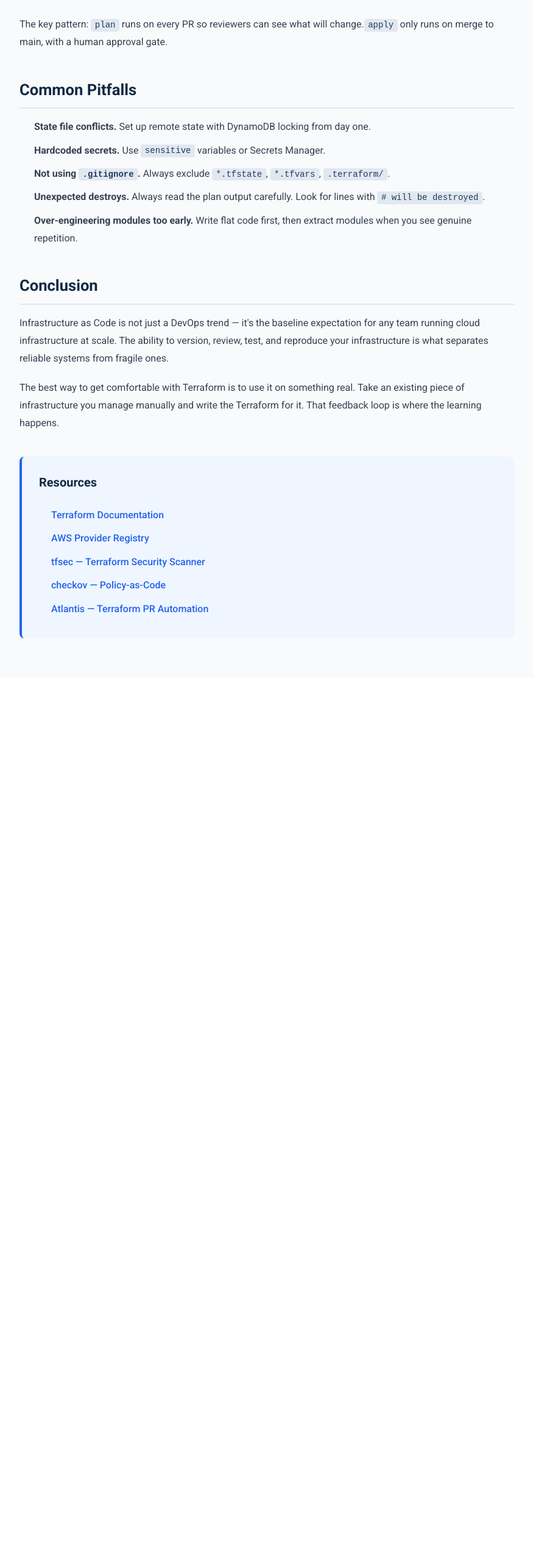
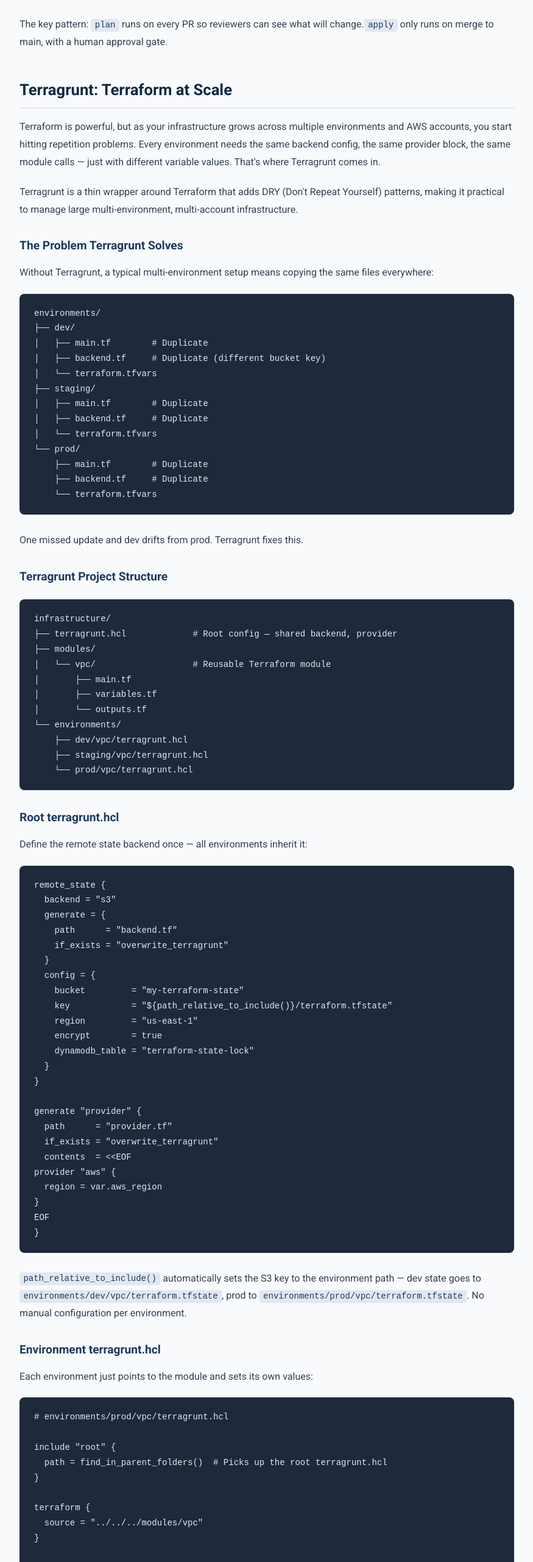
Before and after one commit to bowale01/Adebowale-myportfoliopage-app, a React (Create React App) app: page /blog/iac-terraform-guide in a window 1280 px wide. Shown: the part 8704-11266 px from the top of the page at 61% size, without its empty margins (202-1077 px from the left). Before the commit the page ends 9815 px from the top, so only its background shows below. Built offline with nearby package versions, Linux system fonts and the light colour scheme.

Commit message:
feat: add Terragrunt section to blog post page

```diff
--- a/src/Pages/Home/IaCBlogPost.jsx
+++ b/src/Pages/Home/IaCBlogPost.jsx
@@ -293,6 +293,124 @@ jobs:
             <code>apply</code> only runs on merge to main, with a human approval gate.
           </p>
 
+          <h2>Terragrunt: Terraform at Scale</h2>
+          <p>
+            Terraform is powerful, but as your infrastructure grows across multiple environments and AWS accounts,
+            you start hitting repetition problems. Every environment needs the same backend config, the same provider
+            block, the same module calls — just with different variable values. That's where Terragrunt comes in.
+          </p>
+          <p>
+            Terragrunt is a thin wrapper around Terraform that adds DRY (Don't Repeat Yourself) patterns, making it
+            practical to manage large multi-environment, multi-account infrastructure.
+          </p>
+
+          <h3>The Problem Terragrunt Solves</h3>
+          <p>Without Terragrunt, a typical multi-environment setup means copying the same files everywhere:</p>
+          <pre><code>{`environments/
+├── dev/
+│   ├── main.tf        # Duplicate
+│   ├── backend.tf     # Duplicate (different bucket key)
+│   └── terraform.tfvars
+├── staging/
+│   ├── main.tf        # Duplicate
+│   ├── backend.tf     # Duplicate
+│   └── terraform.tfvars
+└── prod/
+    ├── main.tf        # Duplicate
+    ├── backend.tf     # Duplicate
+    └── terraform.tfvars`}</code></pre>
+          <p>One missed update and dev drifts from prod. Terragrunt fixes this.</p>
+
+          <h3>Terragrunt Project Structure</h3>
+          <pre><code>{`infrastructure/
+├── terragrunt.hcl             # Root config — shared backend, provider
+├── modules/
+│   └── vpc/                   # Reusable Terraform module
+│       ├── main.tf
+│       ├── variables.tf
+│       └── outputs.tf
+└── environments/
+    ├── dev/vpc/terragrunt.hcl
+    ├── staging/vpc/terragrunt.hcl
+    └── prod/vpc/terragrunt.hcl`}</code></pre>
+
+          <h3>Root terragrunt.hcl</h3>
+          <p>Define the remote state backend once — all environments inherit it:</p>
+          <pre><code>{`remote_state {
+  backend = "s3"
+  generate = {
+    path      = "backend.tf"
+    if_exists = "overwrite_terragrunt"
+  }
+  config = {
+    bucket         = "my-terraform-state"
+    key            = "\${path_relative_to_include()}/terraform.tfstate"
+    region         = "us-east-1"
+    encrypt        = true
+    dynamodb_table = "terraform-state-lock"
+  }
+}
+
+generate "provider" {
+  path      = "provider.tf"
+  if_exists = "overwrite_terragrunt"
+  contents  = <<EOF
+provider "aws" {
+  region = var.aws_region
+}
+EOF
+}`}</code></pre>
+          <p>
+            <code>path_relative_to_include()</code> automatically sets the S3 key to the environment path — dev state
+            goes to <code>environments/dev/vpc/terraform.tfstate</code>, prod to <code>environments/prod/vpc/terraform.tfstate</code>.
+            No manual configuration per environment.
+          </p>
+
+          <h3>Environment terragrunt.hcl</h3>
+          <p>Each environment just points to the module and sets its own values:</p>
+          <pre><code>{`# environments/prod/vpc/terragrunt.hcl
+
+include "root" {
+  path = find_in_parent_folders()  # Picks up the root terragrunt.hcl
+}
+
+terraform {
+  source = "../../../modules/vpc"
+}
+
+inputs = {
+  aws_region   = "us-east-1"
+  vpc_cidr     = "10.0.0.0/16"
+  environment  = "prod"
+  cluster_name = "prod-eks"
+}`}</code></pre>
+          <p>No backend config, no provider block — all inherited from root. The module is defined once and reused everywhere.</p>
+
+          <h3>Running Terragrunt</h3>
+          <pre><code>{`terragrunt plan              # Plan a single environment
+terragrunt apply             # Apply a single environment
+
+terragrunt run-all plan      # Plan ALL environments at once
+terragrunt run-all apply     # Apply ALL environments in dependency order`}</code></pre>
+          <p><code>run-all</code> detects dependencies between modules and applies them in the correct order automatically.</p>
+
+          <h3>Terragrunt vs Terraform Workspaces</h3>
+          <div className="blog-table-wrapper">
+            <table className="blog-table">
+              <thead>
+                <tr><th>Feature</th><th>Workspaces</th><th>Terragrunt</th></tr>
+              </thead>
+              <tbody>
+                <tr><td>State isolation</td><td>Shared backend, different keys</td><td>Fully separate backends</td></tr>
+                <tr><td>Code reuse</td><td>Same code, different vars</td><td>Modules + DRY config</td></tr>
+                <tr><td>Multi-account</td><td>Awkward</td><td>First-class support</td></tr>
+                <tr><td>Dependency management</td><td>Manual</td><td>Automatic with run-all</td></tr>
+                <tr><td>Blast radius</td><td>High</td><td>Low (isolated per env)</td></tr>
+              </tbody>
+            </table>
+          </div>
+          <p>Workspaces work fine for simple projects. Once you're managing multiple AWS accounts or more than two environments, Terragrunt is the better choice.</p>
+
           <h2>Common Pitfalls</h2>
           <ul>
             <li><strong>State file conflicts.</strong> Set up remote state with DynamoDB locking from day one.</li>
@@ -316,6 +434,7 @@ jobs:
           <div className="blog-post-resources">
             <h2>Resources</h2>
             <ul>
+              <li><a href="https://terragrunt.gruntwork.io/docs/" target="_blank" rel="noreferrer">Terragrunt Documentation</a></li>
               <li><a href="https://developer.hashicorp.com/terraform/docs" target="_blank" rel="noreferrer">Terraform Documentation</a></li>
               <li><a href="https://registry.terraform.io/providers/hashicorp/aws/latest/docs" target="_blank" rel="noreferrer">AWS Provider Registry</a></li>
               <li><a href="https://github.com/aquasecurity/tfsec" target="_blank" rel="noreferrer">tfsec — Terraform Security Scanner</a></li>
```
